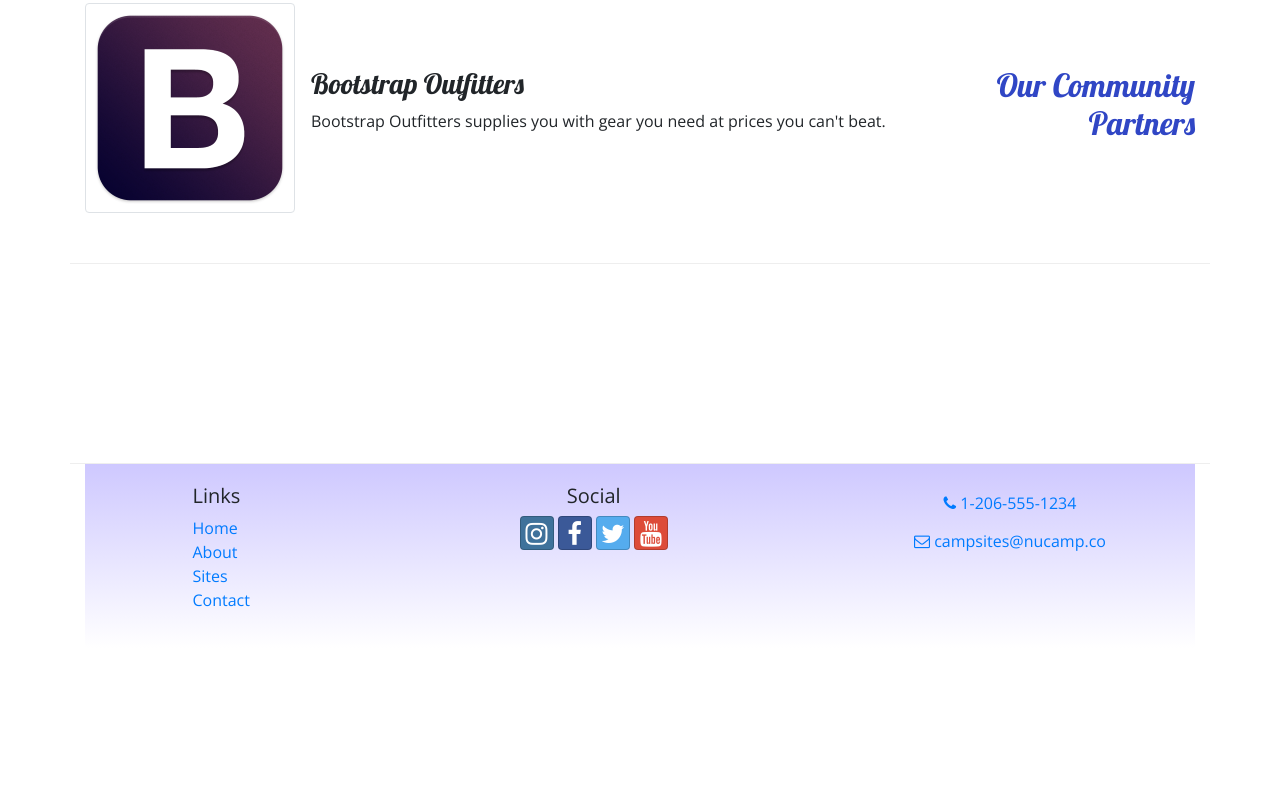
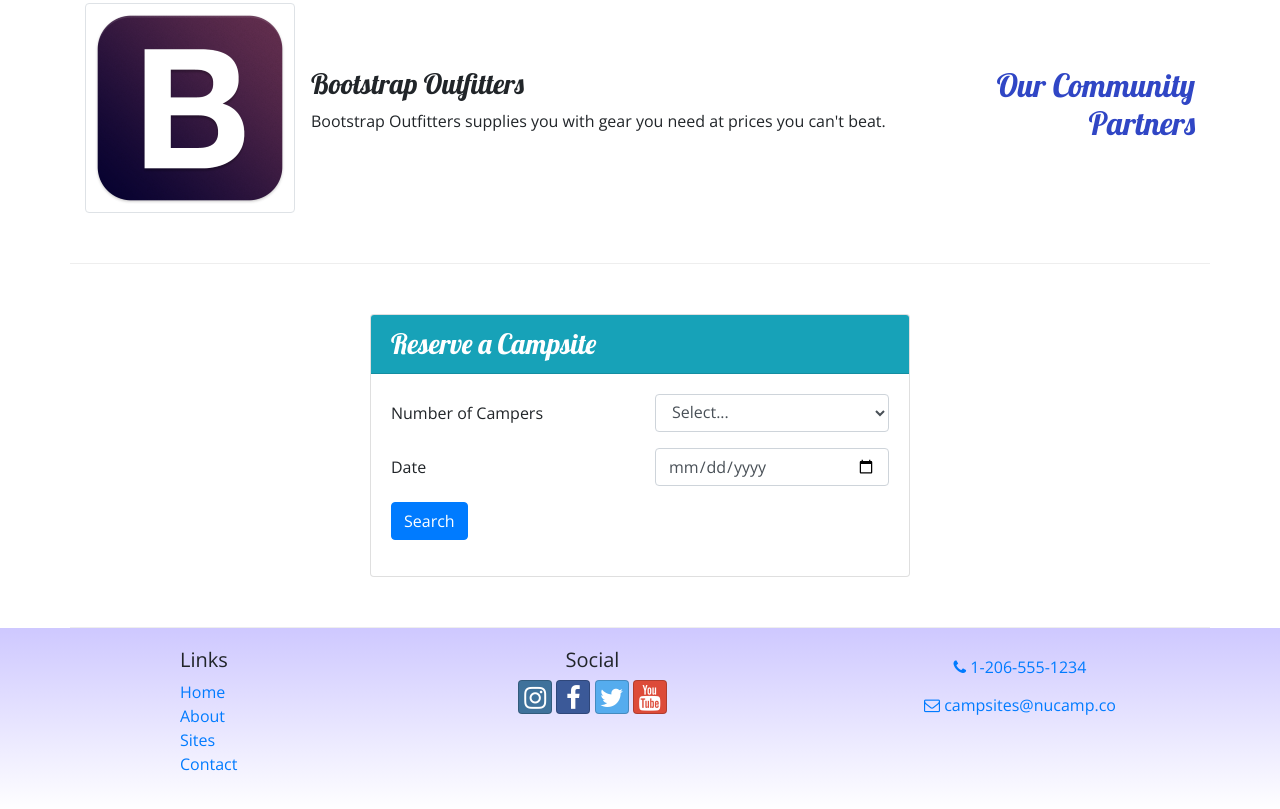
Before and after one commit to becoolwoo/nucampsite, a website: page index.html in a window 1280 px wide. Shown: the part 889-1698 px from the top of the page. Before the commit the page ends 1537 px from the top, so only its background shows below. Drawn offline with nearby package versions, Linux system fonts and the light colour scheme.

Commit message:
Week 2 Workshop

```diff
--- a/index.html
+++ b/index.html
@@ -16,7 +16,6 @@
 
         <title>NuCamp: A Better Way To Camp</title>
     </head>
-
 <body>
 
     <header class="jumbotron jumbotron-fluid">
@@ -28,6 +27,9 @@
                 <div class="col">
                     <h1>NuCamp</h1>
                     <h2>a better way to camp</h2>
+                </div>
+                <div class="col-md-4 col-xl-2 mt-4">
+                    <a href="#reserveForm" class="btn bg-info bg-lg text-white">Reserve Campsite</a>
                 </div>
             </div>
         </div>
@@ -71,11 +73,11 @@
                 </div>
                 <div class="col">
                     <div class="media">
-                        <img class="d-flex ml-3 img-thumbnail" src="img/react-lake-thumb.jpg" alt="React Lake thumbnail" />
                         <div class="media-body align-self-center">
                             <h3>React Lake Campground</h3>
                             <p class="d-none d-sm-block">Nestled in the foothills of the Chrome Mountains, this campground on the shores of the pristine React Lake is a favorite for fly fishers.</p>
                         </div>
+                        <img class="d-flex ml-3 img-thumbnail" src="img/react-lake-thumb.jpg" alt="React Lake thumbnail" />
                     </div>
                 </div>
         </div>
@@ -94,10 +96,44 @@
                  </div>
              </div>
         </div>
-        <div class="row row-content align-items-center">
-            <div class="col-sm-6 col-mx-auto">
+        <div class="row row-content">
+            <div class="col-sm-6 mx-auto">
+                <div class="card">
+                    <h3 class="card-header bg-info text-white">Reserve a Campsite</h3>
+                    <div class="card-body">
+                        <form id="reserveForm">
+                            <div class="row form-group">
+                                <label for="numCampers" class="col-form-label col-sm-6">Number of Campers</label>
+                                <div class="col">
+                                    <select class="form-control" name="numCampers" id="numCampers">
+                                        <option selected>Select...</option>
+                                        <option value="1">1</option>
+                                        <option value="2">2</option>
+                                        <option value="3">3</option>
+                                        <option value="4">4</option>
+                                        <option value="5">5</option>
+                                        <option value="6">6</option>
+                                    </select>
+                                </div>
+                            </div>
 
+                            <div class="row form-group">
+                                <label for="date" class="col-form-label col-sm-6">Date</label>
+                                <div class="col">
+                                    <input type="date" class="form-control" id="date" name="date" placeholder="MM/DD/YYYY">
+                                </div>
+                            </div>
+                            <div class="row form-group">
+                                <div class="col">
+                                    <button type="submit" class="btn btn-primary">Search</button>
+                                </div>
+                            </div>
+
+                        </form>
+                    </div>
+                </div>
             </div>
+        </div>
     </div>
 
     <footer class="site-footer">
@@ -123,8 +159,8 @@
                     <a role="button" class="btn btn-link" href="tel:+12065551234"><i class="fa fa-phone"></i> 1-206-555-1234</a><br>
             	    <a role="button" class="btn btn-link" href="mailto:campsites@nucamp.co"><i class="fa fa-envelope-o"></i> campsites@nucamp.co</a>
                 </div>
-                </div>
             </div>
+        </div>
     </footer>
 
     <!-- jQuery must come first, then Popper.js, then the Bootstrap JavaScript plugins.-->
```
